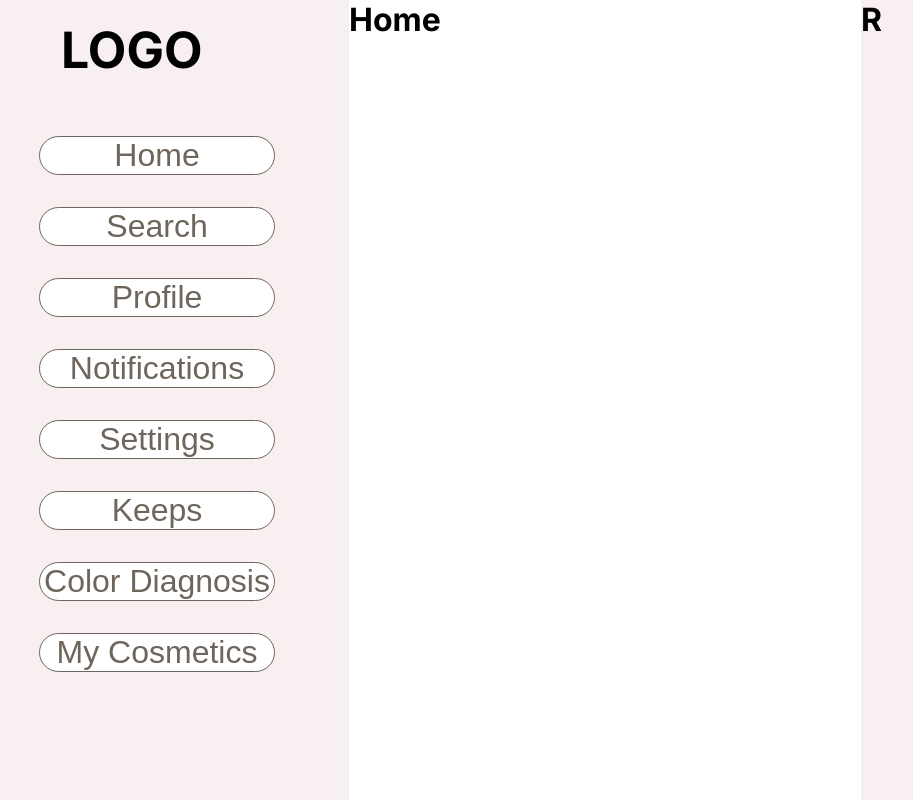
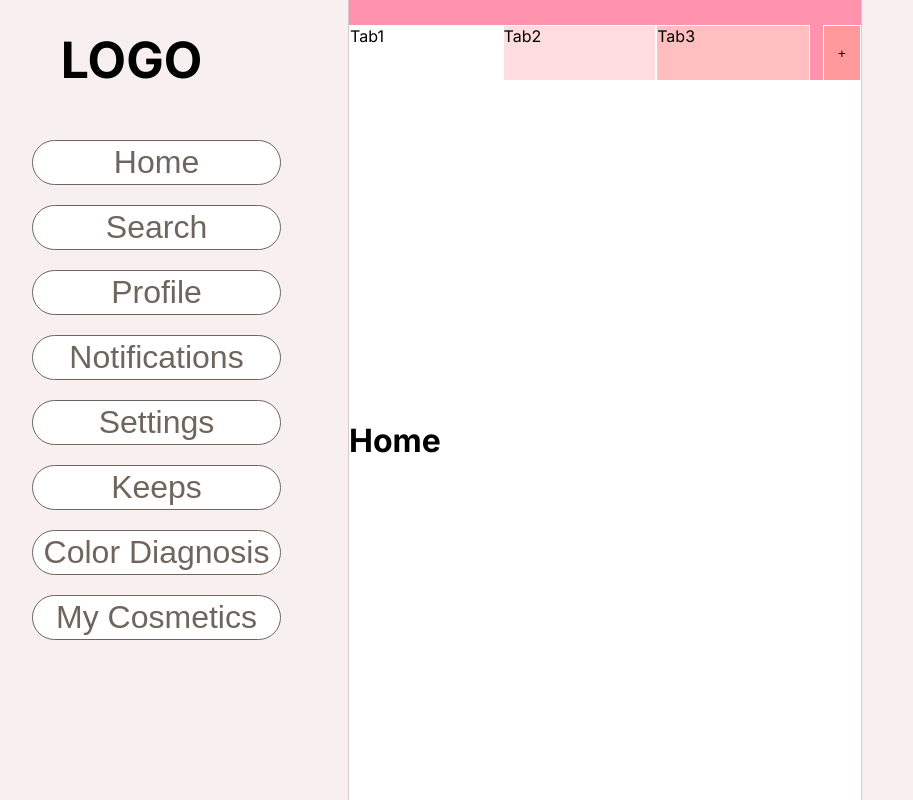
Before and after one commit to itc-s22025/Graduation_Task, a Next.js app in the folder frontend/: page /Home in a window 1280 px wide. Shown: the whole page, without its empty margins (35-948 px from the left). Built offline with nearby package versions, Linux system fonts and the light colour scheme; no server answers.

Commit message:
header簡単においた

```diff
--- a/frontend/src/components/MainLayout.js
+++ b/frontend/src/components/MainLayout.js
@@ -1,12 +1,16 @@
 import LeftBar from "@/components/leftbar_for_home";
 import RightBar from "@/components/rightbar_for_home";
 import "../styles/MainLayout.css"
+import Header from "@/components/header";
 
 export default function MainLayout({ children }) {
   return (
     <div className="left_and_right_bars">
       <LeftBar/>
-      <main>{children}</main>
+        <div className="header_and_main">
+            <Header />
+            <main>{children}</main>
+        </div>
       <RightBar/>
     </div>
   );
--- /dev/null
+++ b/frontend/src/components/header.js
@@ -0,0 +1,18 @@
+import s from '@/styles/header.module.css'
+
+const Header = () => {
+    return(
+        <>
+            <div className={s.all}>
+                <ul className={s.ul}>
+                    <li className={`${s.li} ${s.tabFirst}`}>Tab1</li>
+                    <li className={`${s.li} ${s.tabSecond}`}>Tab2</li>
+                    <li className={`${s.li} ${s.tabThird}`}>Tab3</li>
+                </ul>
+                <button className={s.add}>+</button>
+            </div>
+
+        </>
+    )
+}
+export default Header
--- a/frontend/src/components/rightbar_for_home.js
+++ b/frontend/src/components/rightbar_for_home.js
@@ -4,9 +4,7 @@ const RightBar = () => {
 
     return(
         <>
-            <div className={s.all}>
-                <h1>R</h1>
-            </div>
+            <div className={s.all}/>
         </>
     )
 }
--- a/frontend/src/styles/MainLayout.css
+++ b/frontend/src/styles/MainLayout.css
@@ -1,3 +1,7 @@
 .left_and_right_bars{
     display: flex;
 }
+
+.header_and_main{
+    display: grid;
+}
--- /dev/null
+++ b/frontend/src/styles/header.module.css
@@ -0,0 +1,49 @@
+.all{
+    background-color: #FF92AD;
+    display: flex;
+    width: 40vw;
+    height: 80px;
+    margin: 0;
+    /*border: #000fff 1px solid;*/
+}
+
+.ul{
+    display: flex;
+}
+
+.li{
+    list-style: none;
+}
+
+.tabFirst{
+    background: #fff;
+    margin-top: 25px;
+    width: 12vw;
+    height: 70%;
+    border: #fff 1px solid;
+}
+
+.tabSecond{
+    background: #FFDCDD;
+    margin-top: 25px;
+    width: 12vw;
+    height: 70%;
+    border: #fff 1px solid;
+}
+
+.tabThird{
+    background: #FFBFC0;
+    margin-top: 25px;
+    width: 12vw;
+    height: 70%;
+    border: #fff 1px solid;
+}
+
+.add{
+    background: #FF989A;
+    margin-left: 13px;
+    margin-top: 25px;
+    height: 70%;
+    width: 60px;
+    border: 1px solid #fff;
+}
--- a/frontend/src/styles/leftbar_for_home.module.css
+++ b/frontend/src/styles/leftbar_for_home.module.css
@@ -2,12 +2,13 @@
     background-color: #F8F0F0;
     width: 30vw;
     height: 100vh;
+    border-right: 1px solid #D2CCCC;
 }
 
 .logo{
     width: 50%;
     height: 80px;
-    margin: 20px auto 20px;
+    margin: 30px auto 20px;
     font-size: 50px;
     /*border: 1px solid red;*/
 }
@@ -15,7 +16,7 @@
 .button_container{
     display: grid;
     width: 70%;
-    height: 70%;
+    height: 65%;
     margin: 20px auto 20px;
 
     /*border: 1px solid red;*/
@@ -25,7 +26,7 @@
     background: white;
     font-size: 32px;
     color: #6E665C;
-    margin: 16px;
+    margin: 10px;
 
     border: 1px solid #6E665C;
     border-radius: 100px;
--- a/frontend/src/styles/rightbar_for_home.module.css
+++ b/frontend/src/styles/rightbar_for_home.module.css
@@ -5,4 +5,6 @@
     background-color: #F8F0F0;
     width: 30vw;
     height: 100vh;
+    border-left: 1px solid #D2CCCC;
+
 }
```
